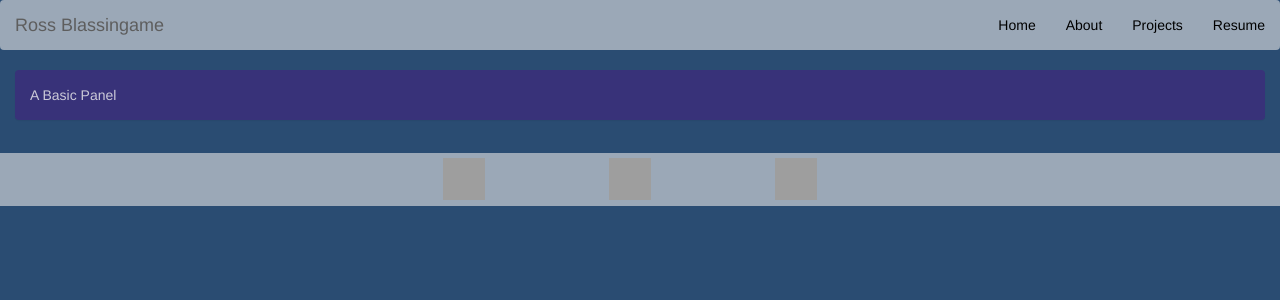
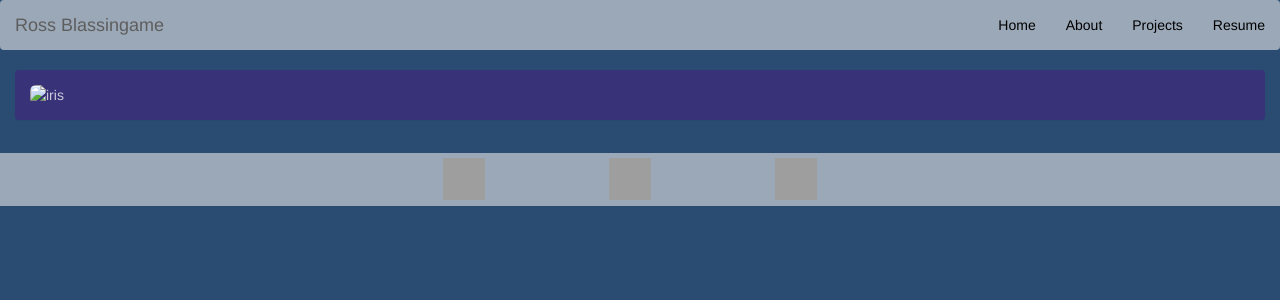
Before and after one commit to RossBlassingame/RossBlassingame.github.io, a Jekyll site: the page built from projects/index.html, in a window 1280 px wide. Shown: the top 300 px of the page. Built offline with Jekyll 4.4.1, drawn with Linux system fonts in a browser that asks for light colours; nearby versions of some CDN libraries; grey boxes are pictures that could not be loaded.

Commit message:
Update index.html

```diff
--- a/projects/index.html
+++ b/projects/index.html
@@ -4,6 +4,8 @@ title: Ross Blassingame | Projects
 ---
 <div class="blurb">
 	<div class="panel panel-default" id="iRisPanel">
-  		<div class="panel-body">A Basic Panel</div>
+  		<div class="panel-body">
+			<img class="img-responsive img-rounded" src="Resources/iris.JPG" alt="iris">
+		</div>
 	</div>
 </div><!-- /.blurb -->
```
